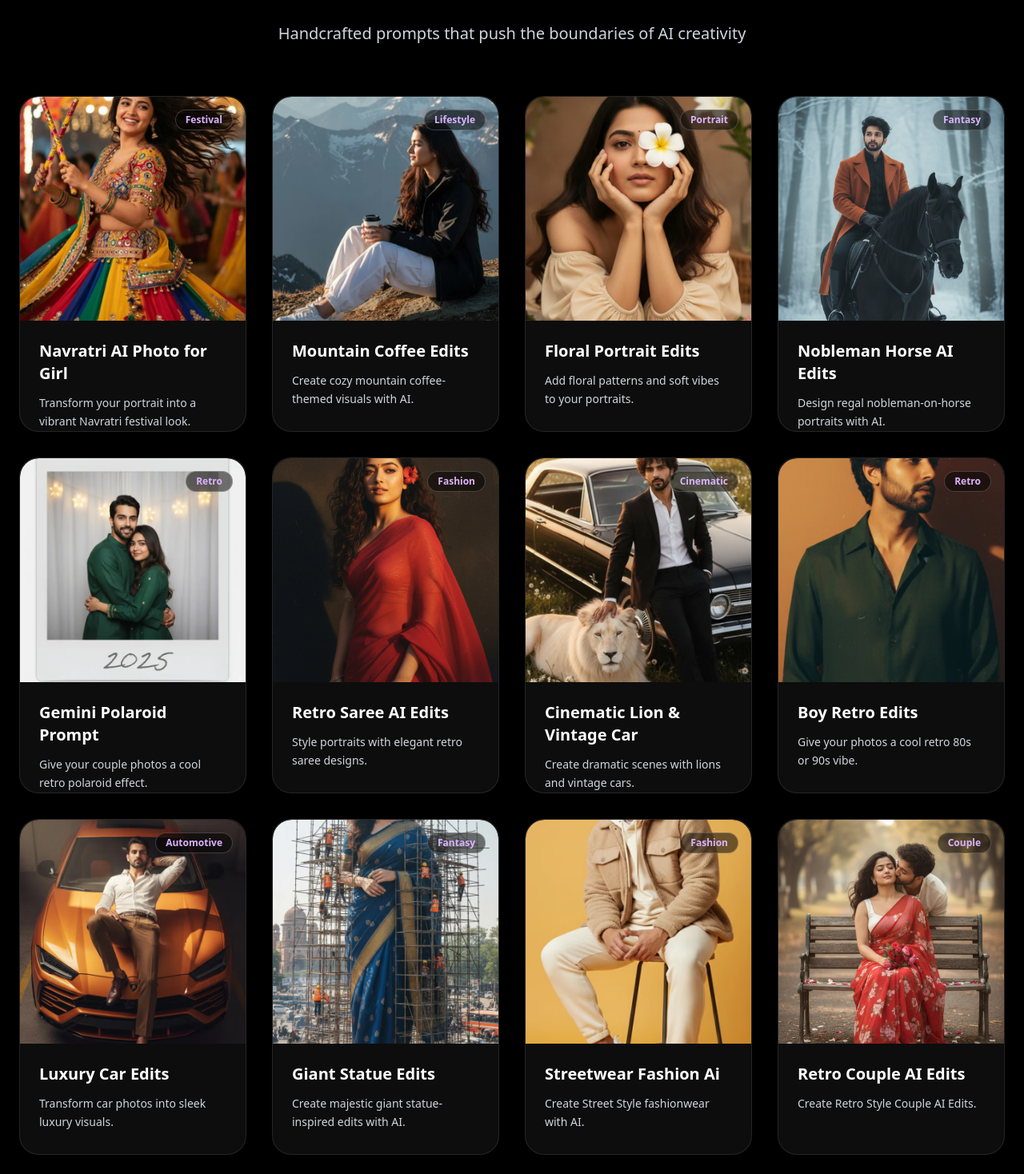
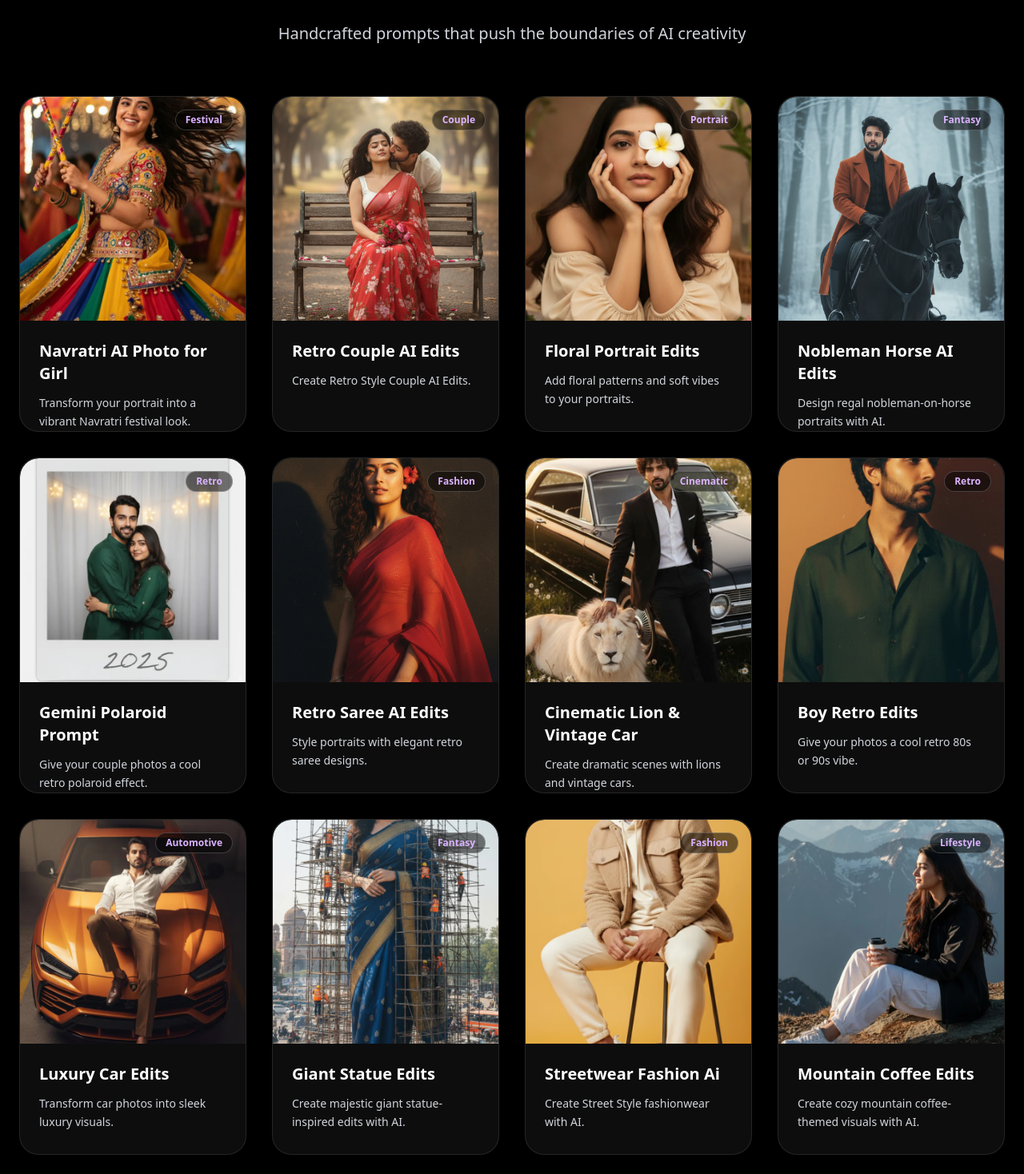
Before and after one commit to akashnair14/newaiprompts, a React (Vite) app: page / in a window 1280 px wide. Shown: the part 1062-2530 px from the top of the page at 80% size. Built offline with nearby package versions, Linux system fonts and the light colour scheme.

Commit message:
Add files via upload

```diff
--- a/src/App.jsx
+++ b/src/App.jsx
@@ -83,10 +83,10 @@ const prompts = [
   },
   {
     id: 2,
-    title: "Mountain Coffee Edits",
-    description: "Create cozy mountain coffee-themed visuals with AI.",
-    img: images.MountainCoffee_Edits,
-    category: "Lifestyle",
+    title: "Retro Couple AI Edits",
+    description: "Create Retro Style Couple AI Edits.",
+    img: images.couplebenchscene,
+    category: "Couple",
   },
   {
     id: 3,
@@ -153,10 +153,10 @@ const prompts = [
   },
   {
     id: 12,
-    title: "Retro Couple AI Edits",
-    description: "Create Retro Style Couple AI Edits.",
-    img: images.couplebenchscene,
-    category: "Couple",
+    title: "Mountain Coffee Edits",
+    description: "Create cozy mountain coffee-themed visuals with AI.",
+    img: images.MountainCoffee_Edits,
+    category: "Lifestyle",
   },
 ];
 
```
